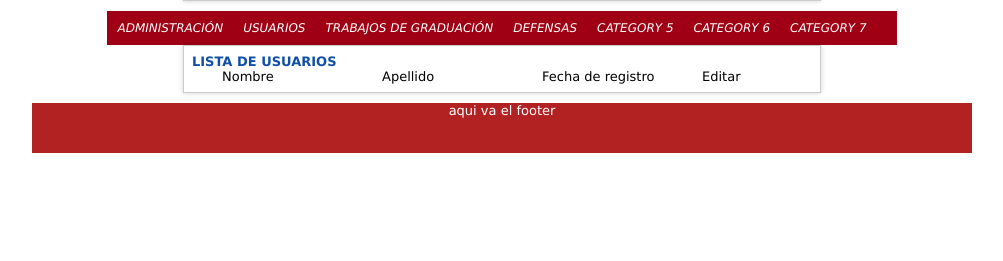
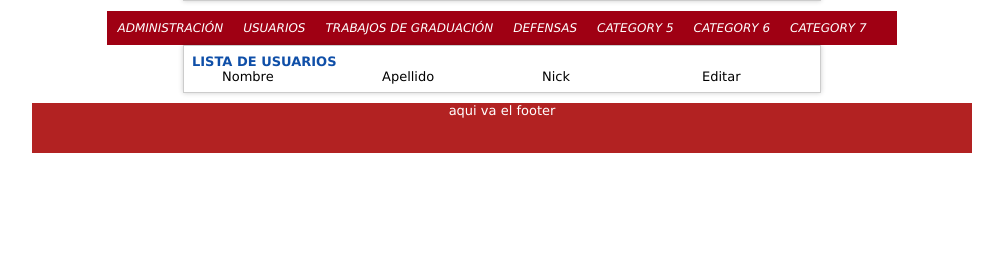
Before and after one commit to jeici/siatg, a CodeIgniter app: page /siatg/index.php/usuario/recuperar_usuario in a window 1280 px wide. Shown: the part 301-562 px from the top of the page, without its empty margins (138-1141 px from the left). Run offline with CodeIgniter, Linux system fonts and the light colour scheme; data that the repository does not hold is empty; some libraries are stand-ins or nearby versions; some web fonts are replaced.

Commit message:
modificacion a label

```diff
--- a/application/views/form_user.php
+++ b/application/views/form_user.php
@@ -52,7 +52,7 @@ $atributos = array('id'=> 'form_enviar', 'class' => 'enviar_form','href' => 'usu
             <div class="grid_12" id="head">
                 <div class="grid_2" id="head_nombre">Nombre</div>
                 <div class="grid_2" id="head_apellido">Apellido</div>
-                <div class="grid_2" id="head_nick">Fecha de registro</div>
+                <div class="grid_2" id="head_nick">Nick</div>
                 <div class="grid_2" id="head_editar">Editar</div>
             </div>
             <?php
```
